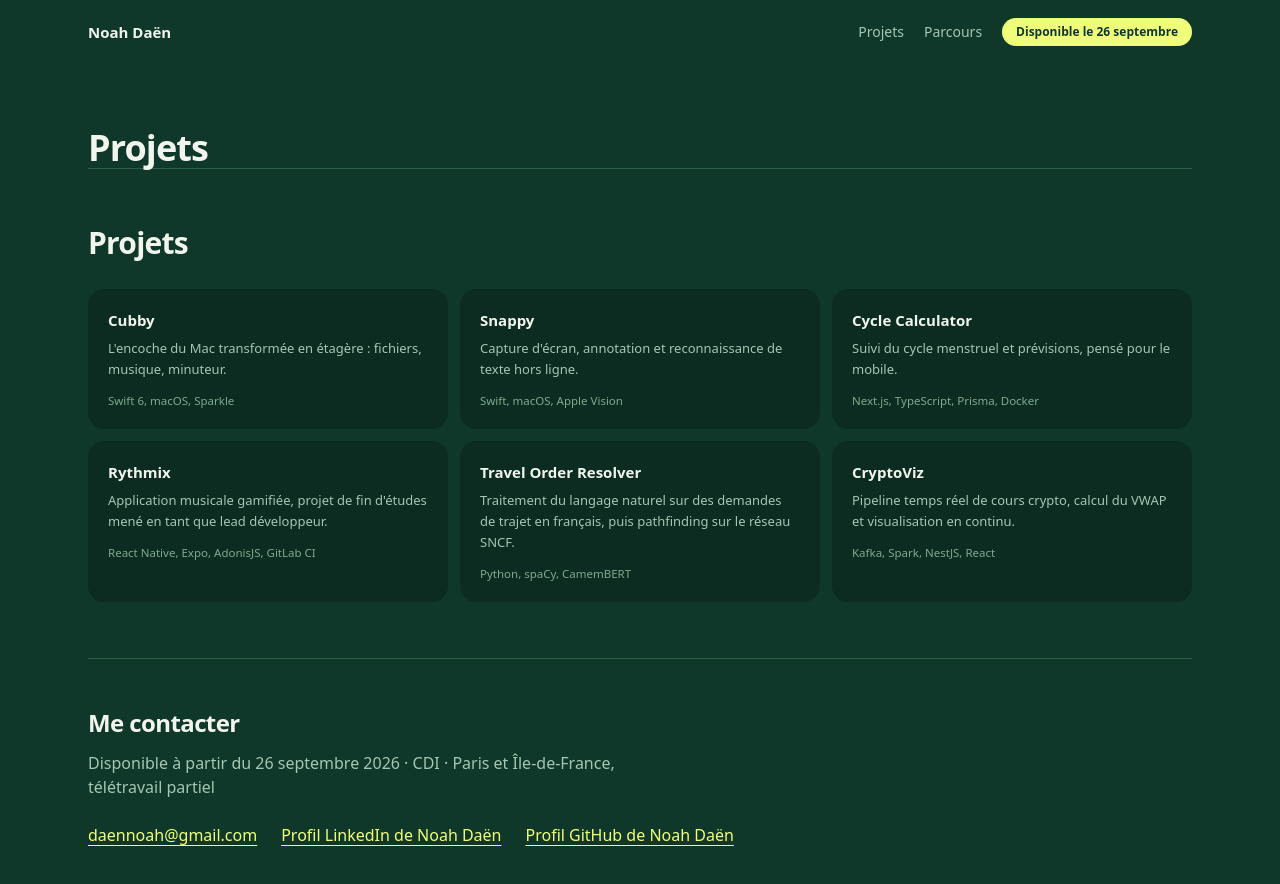
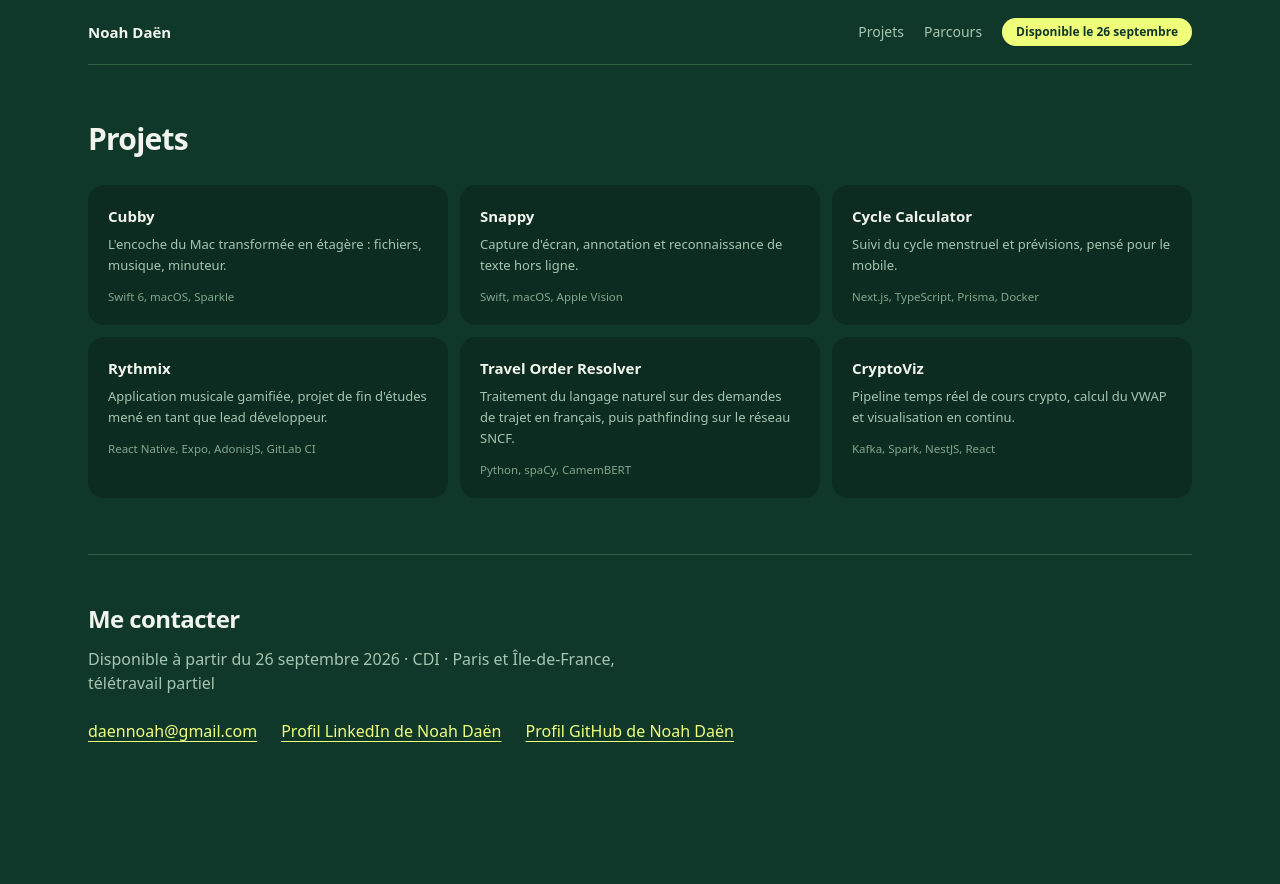
Before and after one commit to ndaen/portfolio, a Next.js app: page /projets in a window 1280 px wide. Shown: the top 884 px of the page. After the commit the page ends 800 px from the top, so only its background shows below. Built offline with nearby package versions, Linux system fonts and the light colour scheme.

Commit message:
fix: single heading on project index

```diff
--- a/src/app/projets/page.tsx
+++ b/src/app/projets/page.tsx
@@ -7,12 +7,5 @@ export const metadata: Metadata = { title: 'Projets | Noah Daën' }
 
 export default function IndexProjets() {
   const projets = listerProjets(path.join(process.cwd(), 'content/projets'))
-  return (
-    <>
-      <h1 className="mx-auto max-w-6xl px-4 pt-16 text-3xl font-bold tracking-tight sm:px-6 sm:text-4xl">
-        Projets
-      </h1>
-      <CartesProjets projets={projets} />
-    </>
-  )
+  return <CartesProjets projets={projets} niveauTitre="h1" />
 }
```
